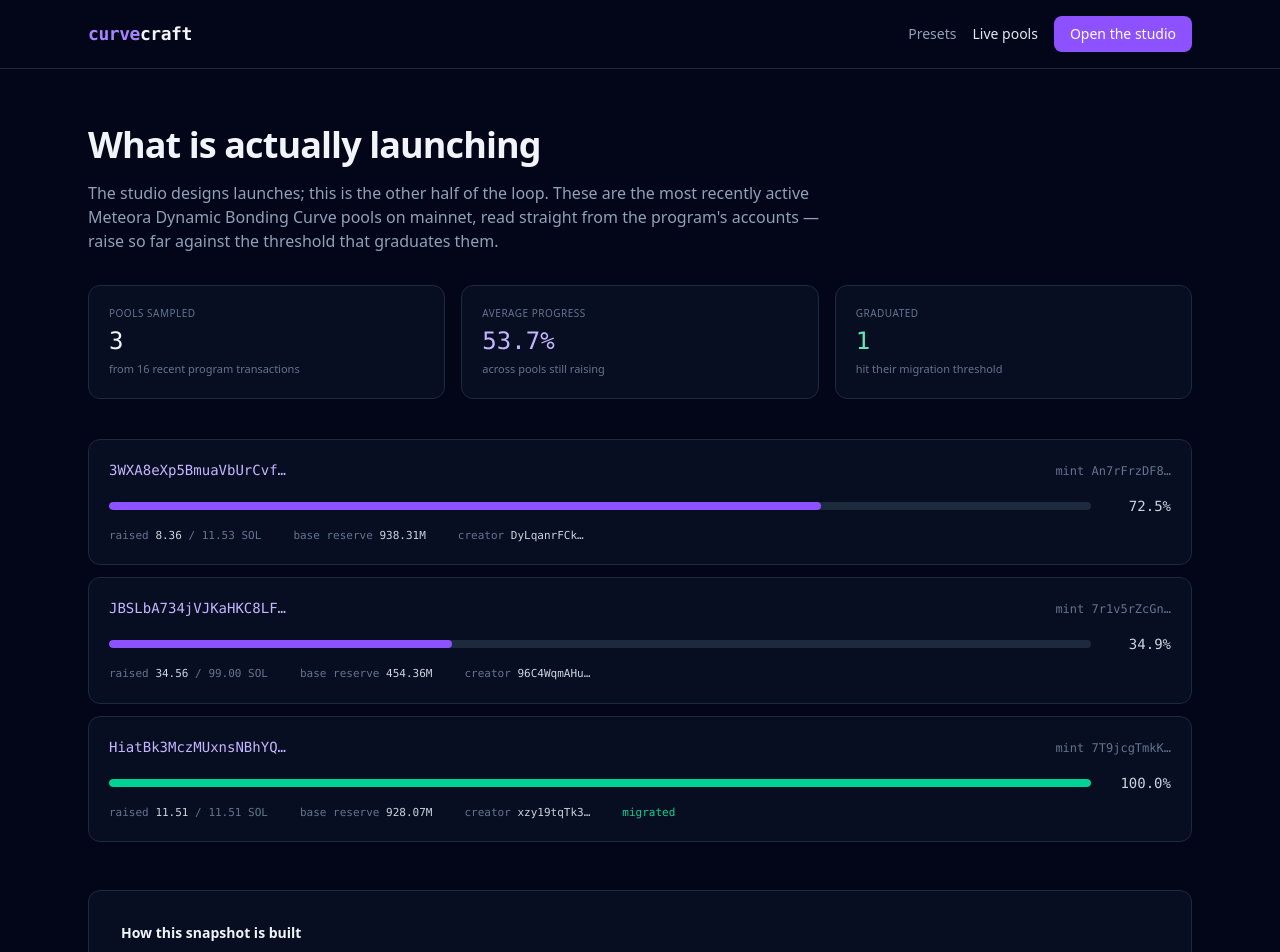
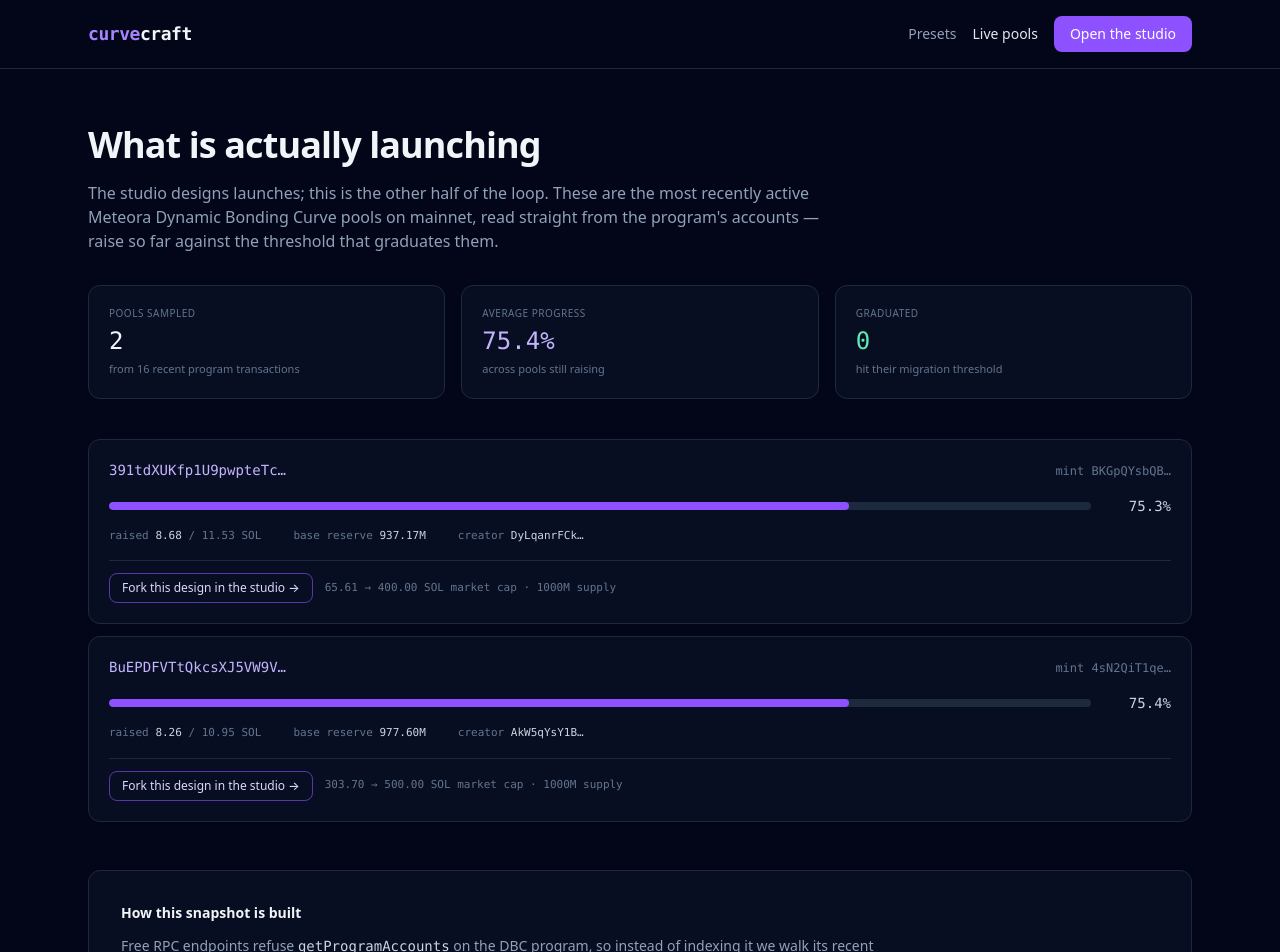
Before and after one commit to AK-blank/curvecraft, a Next.js app: page /pools in a window 1280 px wide. Shown: the top 952 px of the page. Built offline with nearby package versions, Linux system fonts and the light colour scheme.

Commit message:
feat: reconstruct a launch design from a live pool's on-chain config

```diff
--- a/src/app/pools/page.tsx
+++ b/src/app/pools/page.tsx
@@ -3,6 +3,7 @@ import Link from 'next/link';
 
 import snapshot from '@/data/pools-snapshot.json';
 import type { LivePoolsSnapshot } from '@/core/livepools';
+import { specLink } from '@/core/share';
 
 export const metadata: Metadata = {
   title: 'Live DBC launches — CurveCraft',
@@ -139,6 +140,21 @@ export default function PoolsPage() {
                 </span>
                 {pool.isMigrated && <span className="text-emerald-400">migrated</span>}
               </div>
+
+              {pool.design && (
+                <div className="mt-4 flex flex-wrap items-center gap-3 border-t border-slate-800 pt-3">
+                  <Link
+                    href={specLink(pool.design, '/studio')}
+                    className="rounded-lg border border-violet-500/60 px-3 py-1.5 text-xs font-medium text-violet-200 transition hover:bg-violet-500/10"
+                  >
+                    Fork this design in the studio →
+                  </Link>
+                  <span className="font-mono text-[11px] text-slate-500">
+                    {compact(pool.design.initialMarketCap)} → {compact(pool.design.migrationMarketCap)}{' '}
+                    SOL market cap · {(pool.design.totalSupply / 1e6).toFixed(0)}M supply
+                  </span>
+                </div>
+              )}
             </div>
           ))}
         </div>
--- a/src/core/livepools.ts
+++ b/src/core/livepools.ts
@@ -24,6 +24,7 @@ import {
 } from '@meteora-ag/dynamic-bonding-curve-sdk';
 
 import { redactEndpoint, resolveRpcProvider } from './providers';
+import type { LaunchSpec } from './types';
 
 const QUOTE_DECIMALS = 9; // SOL-quoted launches dominate DBC today.
 
@@ -44,6 +45,20 @@ const IGNORED_ACCOUNTS = new Set([
   DYNAMIC_BONDING_CURVE_PROGRAM_ID,
 ]);
 
+const WRAPPED_SOL = 'So11111111111111111111111111111111111111112';
+const USDC_MINT = 'EPjFWdd5AufqSSqeM2qN1xzybapC8G4wEGGkZwyTDt1v';
+
+/** Reverse of the preset -> enum map in `build.ts`. */
+const MIGRATION_FEE_PRESETS: Record<number, LaunchSpec['migrationFeePreset']> = {
+  0: 25,
+  1: 30,
+  2: 100, // the on-chain enum has a 50 bps option the studio presets do not offer
+  3: 100,
+  4: 200,
+  5: 400,
+  6: 600,
+};
+
 export interface LivePool {
   address: string;
   baseMint: string;
@@ -59,6 +74,8 @@ export interface LivePool {
   baseReserve: number;
   quoteVault: string;
   activationPoint: number | null;
+  /** A launch spec reconstructed from this pool's on-chain config. */
+  design?: LaunchSpec;
 }
 
 export interface LivePoolsSnapshot {
@@ -94,6 +111,105 @@ interface PoolState {
 
 interface ConfigState {
   migrationQuoteThreshold?: { toString(): string };
+  migrationSqrtPrice?: { toString(): string };
+  sqrtStartPrice?: { toString(): string };
+  preMigrationTokenSupply?: { toString(): string };
+  migrationBaseThreshold?: { toString(): string };
+  tokenDecimal?: number;
+  quoteMint?: { toBase58(): string };
+  collectFeeMode?: number;
+  migrationOption?: number;
+  migrationFeeOption?: number;
+  creatorTradingFeePercentage?: number;
+  creatorLiquidityPercentage?: number;
+  creatorPermanentLockedLiquidityPercentage?: number;
+  partnerLiquidityPercentage?: number;
+  partnerPermanentLockedLiquidityPercentage?: number;
+  poolFees?: { baseFee?: { cliffFeeNumerator?: { toString(): string } } };
+}
+
+const Q64 = 2 ** 64;
+
+function num(value: unknown): number {
+  if (value === undefined || value === null) return 0;
+  if (typeof value === 'number') return value;
+  if (typeof value === 'object' && 'toString' in (value as object)) {
+    return Number((value as { toString(): string }).toString());
+  }
+  return Number(value);
+}
+
+/**
+ * Rebuild a studio design from a live pool's config account.
+ *
+ * Market caps, supply and the liquidity split are exact — they are read straight
+ * off the config. The fee schedule is the one approximation: the program packs a
+ * decaying schedule into `cliffFeeNumerator`/`secondFactor`/`thirdFactor`, so we
+ * take the *current* base fee and model it as flat. The returned spec says so in
+ * its description, which travels with the design into the studio and the report.
+ */
+export function specFromPoolConfig(
+  config: ConfigState,
+  pool: { address: string; creator: string; progressPct: number },
+): LaunchSpec | null {
+  const quoteMint = config.quoteMint?.toBase58?.() ?? WRAPPED_SOL;
+  const quoteAsset = quoteMint === USDC_MINT ? 'USDC' : 'SOL';
+  const quoteDecimals = quoteAsset === 'USDC' ? 6 : 9;
+  const baseDecimals = config.tokenDecimal ?? 6;
+
+  const rawSupply = num(config.preMigrationTokenSupply);
+  if (!rawSupply) return null;
+  const totalSupply = rawSupply / 10 ** baseDecimals;
+
+  const sqrtStart = num(config.sqrtStartPrice) / Q64;
+  const sqrtMigration = num(config.migrationSqrtPrice) / Q64;
+  if (!sqrtStart || !sqrtMigration) return null;
+
+  const startPrice = sqrtStart ** 2 / 10 ** (quoteDecimals - 6);
+  const migrationPrice = sqrtMigration ** 2 / 10 ** (quoteDecimals - 6);
+
+  const migrationBase = num(config.migrationBaseThreshold) || totalSupply * 0.2;
+  const percentageSupplyOnMigration = Math.min(
+    95,
+    Math.max(1, Math.round((migrationBase / rawSupply) * 100)),
+  );
+
+  const feeBps = Math.max(
+    1,
+    Math.round(num(config.poolFees?.baseFee?.cliffFeeNumerator) / 1e5) || 100,
+  );
+
+  const spec: LaunchSpec = {
+    name: `Live pool ${pool.address.slice(0, 6)}…${pool.address.slice(-4)}`,
+    description: `Reconstructed from the on-chain config of pool ${pool.address} (creator ${pool.creator.slice(0, 8)}…, ${pool.progressPct.toFixed(0)}% of its raise at snapshot time). Start and graduation market cap, supply and the current on-chain base fee are exact; the fee schedule is modelled as a flat ${(feeBps / 100).toFixed(2)}% because the program packs a decaying schedule into the config account, and rebuilding the curve through those two prices will not reproduce the original segment layout byte for byte.`,
+    quoteAsset,
+    totalSupply,
+    initialMarketCap: startPrice * totalSupply,
+    migrationMarketCap: migrationPrice * totalSupply,
+    percentageSupplyOnMigration,
+    feeMode: 'linear',
+    feeSchedule: {
+      startingFeeBps: feeBps,
+      endingFeeBps: feeBps,
+      numberOfPeriods: 0,
+      totalDurationSec: 0,
+    },
+    dynamicFee: { enabled: false },
+    collectFeeMode: config.collectFeeMode === 0 ? 'output' : 'quote',
+    migrationTarget: config.migrationOption === 1 ? 'dammV2' : 'dammV1',
+    migrationFeePreset: MIGRATION_FEE_PRESETS[config.migrationFeeOption ?? 3] ?? 100,
+    creatorTradingFeePercentage: config.creatorTradingFeePercentage ?? 0,
+    liquidityDistribution: {
+      partnerLiquidityPercentage: config.partnerLiquidityPercentage ?? 0,
+      partnerPermanentLockedLiquidityPercentage:
+        config.partnerPermanentLockedLiquidityPercentage ?? 0,
+      creatorLiquidityPercentage: config.creatorLiquidityPercentage ?? 100,
+      creatorPermanentLockedLiquidityPercentage:
+        config.creatorPermanentLockedLiquidityPercentage ?? 0,
+    },
+  };
+
+  return spec;
 }
 
 const sleep = (ms: number) => new Promise((resolve) => setTimeout(resolve, ms));
@@ -168,12 +284,20 @@ export async function readLivePools(limit = 8, txWindow = 12): Promise<LivePools
     if (!poolState?.quoteReserve) continue;
 
     let threshold = 0;
+    let design: LaunchSpec | undefined;
     try {
       const configAddress = poolState.config?.toBase58();
       if (configAddress) {
         const config = (await client.state.getPoolConfig(configAddress)) as unknown as ConfigState;
         threshold =
           Number(config?.migrationQuoteThreshold?.toString() ?? 0) / 10 ** QUOTE_DECIMALS;
+        const progressPct = threshold > 0 ? (Number(poolState.quoteReserve.toString()) / 10 ** QUOTE_DECIMALS / threshold) * 100 : 0;
+        design =
+          specFromPoolConfig(config, {
+            address,
+            creator: poolState.creator?.toBase58() ?? 'unknown',
+            progressPct,
+          }) ?? undefined;
       }
     } catch {
       /* the threshold is a nicety; progress falls back to zero */
@@ -196,6 +320,7 @@ export async function readLivePools(limit = 8, txWindow = 12): Promise<LivePools
       baseReserve: Number(poolState.baseReserve?.toString() ?? 0) / 1e6,
       quoteVault: poolState.quoteVault?.toBase58() ?? 'unknown',
       activationPoint,
+      design,
     });
   }
 
--- a/src/data/pools-snapshot.json
+++ b/src/data/pools-snapshot.json
@@ -1,47 +1,92 @@
 {
   "pools": [
     {
-      "address": "3WXA8eXp5BmuaVbUrCvfeJ6wDbj9P6cuwTtvxfigzgeC",
-      "baseMint": "An7rFrzDF8VpHpVGwgLTRha9iETKcNoZJeMDe2HFQpxY",
+      "address": "391tdXUKfp1U9pwpteTc3gLrgiBBd49iFzexMQWGjxZy",
+      "baseMint": "BKGpQYsbQBYsJzJsEny71auTbczWXuFRwSY7qcVNrSkh",
       "creator": "DyLqanrFCkmbJqrHYw4HcPLcdayzCokemUmFbf5ZsQX5",
       "config": "3mDSxat7hMmhQ41wQEyJJdufhN7j2Kd6oeNWEn8jfZF2",
-      "quoteReserve": 8.357167177,
+      "quoteReserve": 8.683038392,
       "migrationQuoteThreshold": 11.53,
-      "progressPct": 72.48193562012142,
+      "progressPct": 75.30822542931483,
       "isMigrated": false,
-      "baseReserve": 938310141.211718,
-      "quoteVault": "5KNvsYTqmTL8vpGRVm1u9YhNA4FR31s3aHKL28ViZofT",
-      "activationPoint": 451983247
+      "baseReserve": 937168177.214225,
+      "quoteVault": "96rgKKrH6kLBrebnQgQu2NKLn264aoMmT7uPCxUH2qra",
+      "activationPoint": 451983760,
+      "design": {
+        "name": "Live pool 391tdX…jxZy",
+        "description": "Reconstructed from the on-chain config of pool 391tdXUKfp1U9pwpteTc3gLrgiBBd49iFzexMQWGjxZy (creator DyLqanrF…, 75% of its raise at snapshot time). Market caps, supply and the liquidity split are exact; the fee schedule is modelled as a flat 0.25% because the program packs a decaying schedule into the config account.",
+        "quoteAsset": "SOL",
+        "totalSupply": 1000000000,
+        "initialMarketCap": 65.60601906562421,
+        "migrationMarketCap": 400.00000000000006,
+        "percentageSupplyOnMigration": 3,
+        "feeMode": "linear",
+        "feeSchedule": {
+          "startingFeeBps": 25,
+          "endingFeeBps": 25,
+          "numberOfPeriods": 0,
+          "totalDurationSec": 0
+        },
+        "dynamicFee": {
+          "enabled": false
+        },
+        "collectFeeMode": "quote",
+        "migrationTarget": "dammV2",
+        "migrationFeePreset": 600,
+        "creatorTradingFeePercentage": 0,
+        "liquidityDistribution": {
+          "partnerLiquidityPercentage": 0,
+          "partnerPermanentLockedLiquidityPercentage": 0,
+          "creatorLiquidityPercentage": 89,
+          "creatorPermanentLockedLiquidityPercentage": 0
+        }
+      }
     },
     {
-      "address": "JBSLbA734jVJKaHKC8LFxSqM9ugx4EnghteDQtohR8PH",
-      "baseMint": "7r1v5rZcGnyzVs1jei7FeMEiZVf4GhQgLYXjZHmMUDGQ",
-      "creator": "96C4WqmAHudb2nXPsg3A92j8J1eUiMg93ePBkLw1LvBN",
-      "config": "6G3dqSqQ8cq8b7uK3cZiDrbTGBoMcroFMTmVHDq8Kx7d",
-      "quoteReserve": 34.559083923,
-      "migrationQuoteThreshold": 99,
-      "progressPct": 34.90816557878788,
+      "address": "BuEPDFVTtQkcsXJ5VW9Vr9Yqoa4cKLJzine1d13tRhGL",
+      "baseMint": "4sN2QiT1qeN6QmQP8zTWSrNAn3qMV82Px4TEtytJ3X2a",
+      "creator": "AkW5qYsY1BawNP6NDufvpz6hds12W9SWAg3W8jDLWQZb",
+      "config": "6m7XSKNZtiMz3yXfAk8QK5dejQb4aMHjc4bQrqi8h4VD",
+      "quoteReserve": 8.256950364,
+      "migrationQuoteThreshold": 10.95,
+      "progressPct": 75.40593939726028,
       "isMigrated": false,
-      "baseReserve": 454358762.395299,
-      "quoteVault": "DhWCA6pvVuN9zosZxZP4eY8MQeAJni7U1meBUyQ7U9KC",
-      "activationPoint": 1790768546
-    },
-    {
-      "address": "HiatBk3MczMUxnsNBhYQRrTtx53Pex73tspswJURktDn",
-      "baseMint": "7T9jcgTmkKKmqFmr6vwA2V3G2mD7DadjhZEkurmY8zN1",
-      "creator": "xzy19tqTk3gA956Lz8na4C4mes2SPPLd7whqmPFx9Td",
-      "config": "2toDxUnvDSdWz9QV2N7PTGvs9UaEoCdbznLux88mH4cY",
-      "quoteReserve": 11.51,
-      "migrationQuoteThreshold": 11.51,
-      "progressPct": 100,
-      "isMigrated": true,
-      "baseReserve": 928073172.401352,
-      "quoteVault": "5j9c84bWaNHyWR2b4vuYjMKoUKZ5j8wyxFKexn4nibKC",
-      "activationPoint": 451983026
+      "baseReserve": 977595143.73468,
+      "quoteVault": "6tsMuPsMvmfekN5LZUnyRLz6HiSsn31G3md7KLQ6Xyre",
+      "activationPoint": 451983873,
+      "design": {
+        "name": "Live pool BuEPDF…RhGL",
+        "description": "Reconstructed from the on-chain config of pool BuEPDFVTtQkcsXJ5VW9Vr9Yqoa4cKLJzine1d13tRhGL (creator AkW5qYsY…, 75% of its raise at snapshot time). Market caps, supply and the liquidity split are exact; the fee schedule is modelled as a flat 0.25% because the program packs a decaying schedule into the config account.",
+        "quoteAsset": "SOL",
+        "totalSupply": 1000000000,
+        "initialMarketCap": 303.7005722847673,
+        "migrationMarketCap": 500,
+        "percentageSupplyOnMigration": 2,
+        "feeMode": "linear",
+        "feeSchedule": {
+          "startingFeeBps": 25,
+          "endingFeeBps": 25,
+          "numberOfPeriods": 0,
+          "totalDurationSec": 0
+        },
+        "dynamicFee": {
+          "enabled": false
+        },
+        "collectFeeMode": "quote",
+        "migrationTarget": "dammV2",
+        "migrationFeePreset": 600,
+        "creatorTradingFeePercentage": 0,
+        "liquidityDistribution": {
+          "partnerLiquidityPercentage": 0,
+          "partnerPermanentLockedLiquidityPercentage": 0,
+          "creatorLiquidityPercentage": 89,
+          "creatorPermanentLockedLiquidityPercentage": 0
+        }
+      }
     }
   ],
   "scannedTransactions": 16,
   "endpoint": "https://api.mainnet-beta.solana.com",
   "provider": "Custom endpoint",
-  "fetchedAt": "2026-09-30T13:52:45.869Z"
+  "fetchedAt": "2026-09-30T13:54:32.959Z"
 }
```
Also changed, not shown: 1 other file (tests, documents, lock files or other folders).
